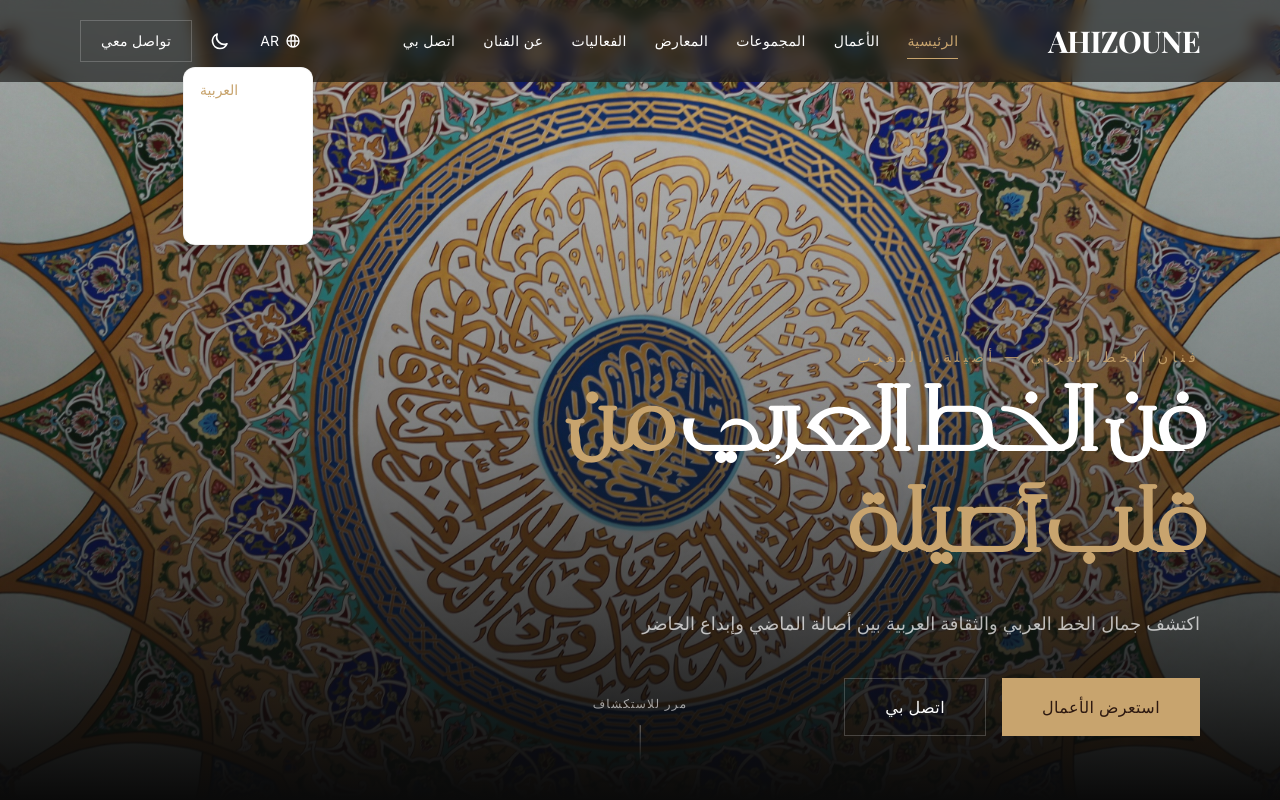
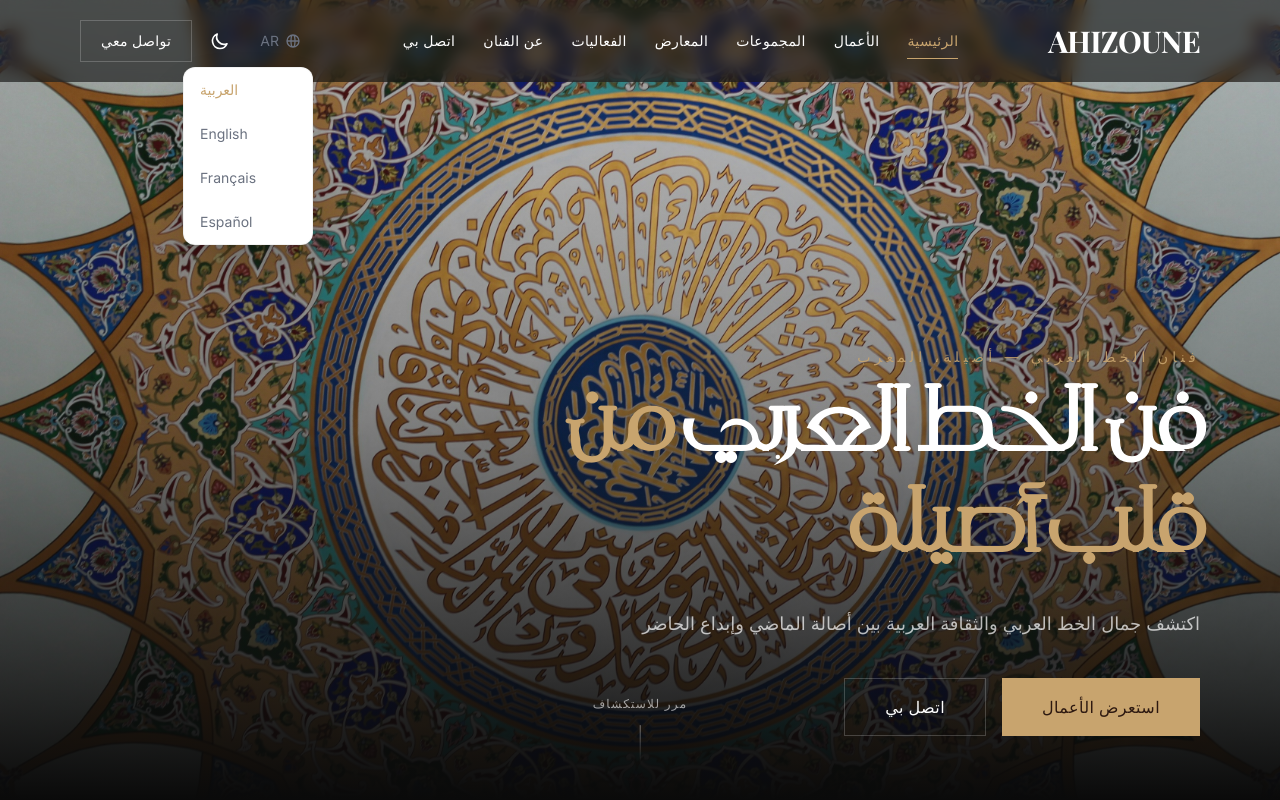
Before and after one commit to Blaze-73/ahizone, a React (Vite) app: page / in a window 1280 px wide. Both pictures are taken after a click on the button "AR". Shown: the top 800 px of the page. Built offline with nearby package versions, Linux system fonts and the light colour scheme; a web font is replaced by a local one.

Commit message:
fixed layout

```diff
--- a/src/components/ui/LanguageSelector.jsx
+++ b/src/components/ui/LanguageSelector.jsx
@@ -46,7 +46,7 @@ export default function LanguageSelector() {
       <button
         ref={btnRef}
         onClick={() => setOpen(!open)}
-        className="flex items-center gap-1.5 px-3 py-2 text-sm font-body hover:text-primary transition-colors"
+        className="flex items-center gap-1.5 px-3 py-2 text-sm font-body text-stone dark:text-white/80 hover:text-primary transition-colors"
       >
         <HiOutlineGlobeAlt className="w-4 h-4 shrink-0" />
         <span>{i18n.language?.toUpperCase()}</span>
@@ -67,7 +67,7 @@ export default function LanguageSelector() {
                 key={lang.code}
                 onClick={() => changeLanguage(lang.code)}
                 className={`w-full px-4 py-3 text-left text-sm font-body transition-colors hover:bg-primary/10 ${
-                  i18n.language === lang.code ? 'text-primary font-medium' : ''
+                  i18n.language === lang.code ? 'text-primary font-medium' : 'text-stone dark:text-mist'
                 }`}
               >
                 {t(`language.${lang.code}`)}
```
